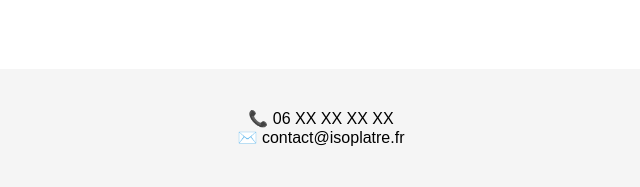
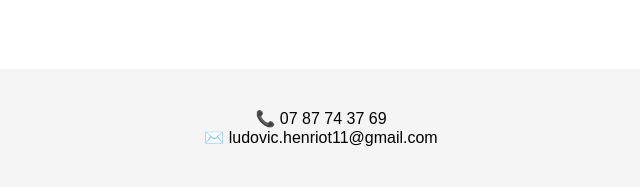
Before and after one commit to ndreaexe/site-prive, a Python web app: template templates/index.html in a window 1280 px wide. Shown: the part 795-982 px from the top of the page, without its empty margins (319-959 px from the left). Run offline with Jinja, Linux system fonts and the light colour scheme; the template is opened without the code that fills it, so the values that code supplies are empty.

Commit message:
Update contact information in footer

```diff
--- a/templates/index.html
+++ b/templates/index.html
@@ -28,8 +28,8 @@
 </section>
 
 <footer class="footer">
-    <p>📞 06 XX XX XX XX</p>
-    <p>✉️ contact@isoplatre.fr</p>
+    <p>📞 07 87 74 37 69</p>
+    <p>✉️ ludovic.henriot11@gmail.com</p>
 </footer>
 
 </body>
```
